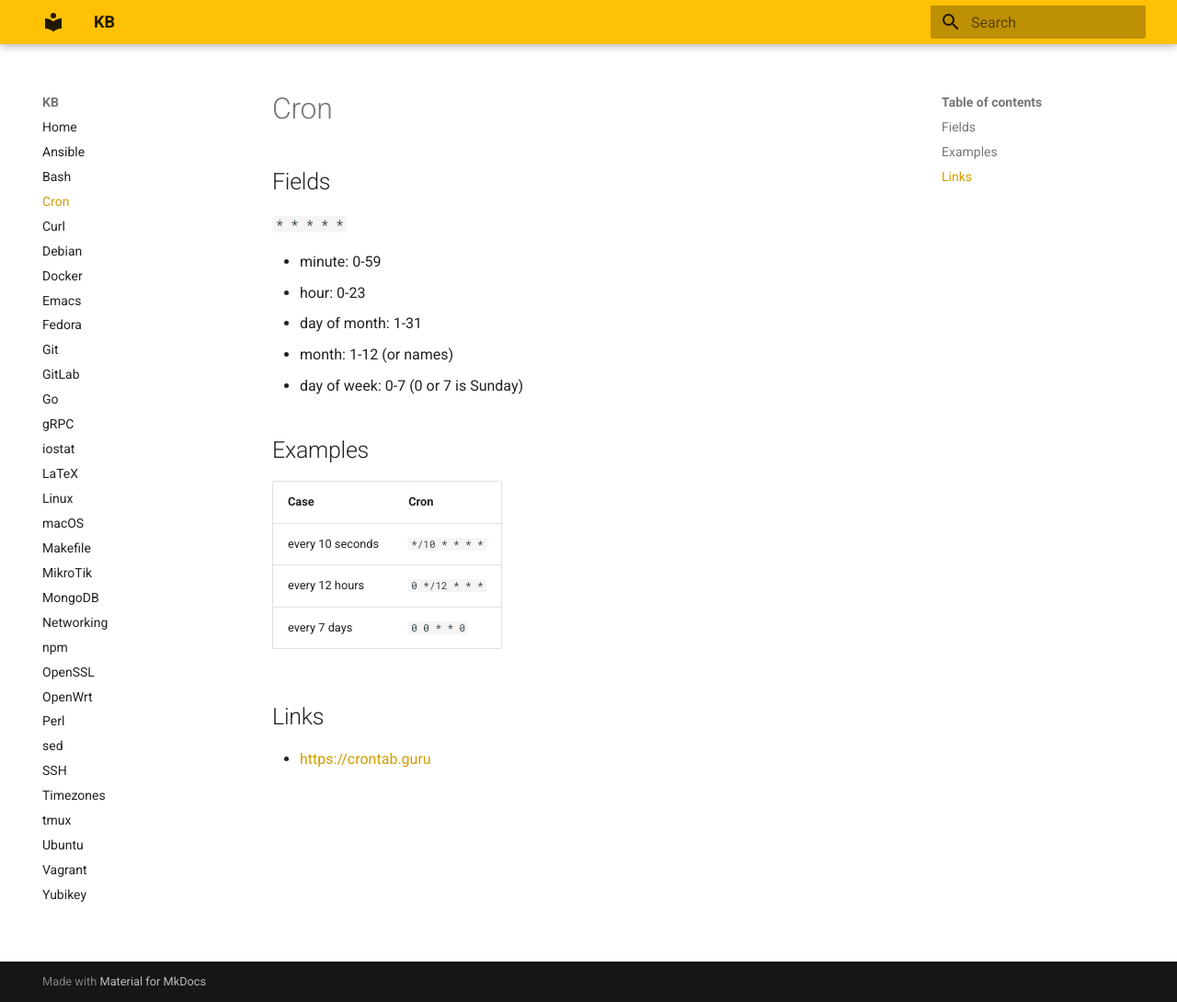
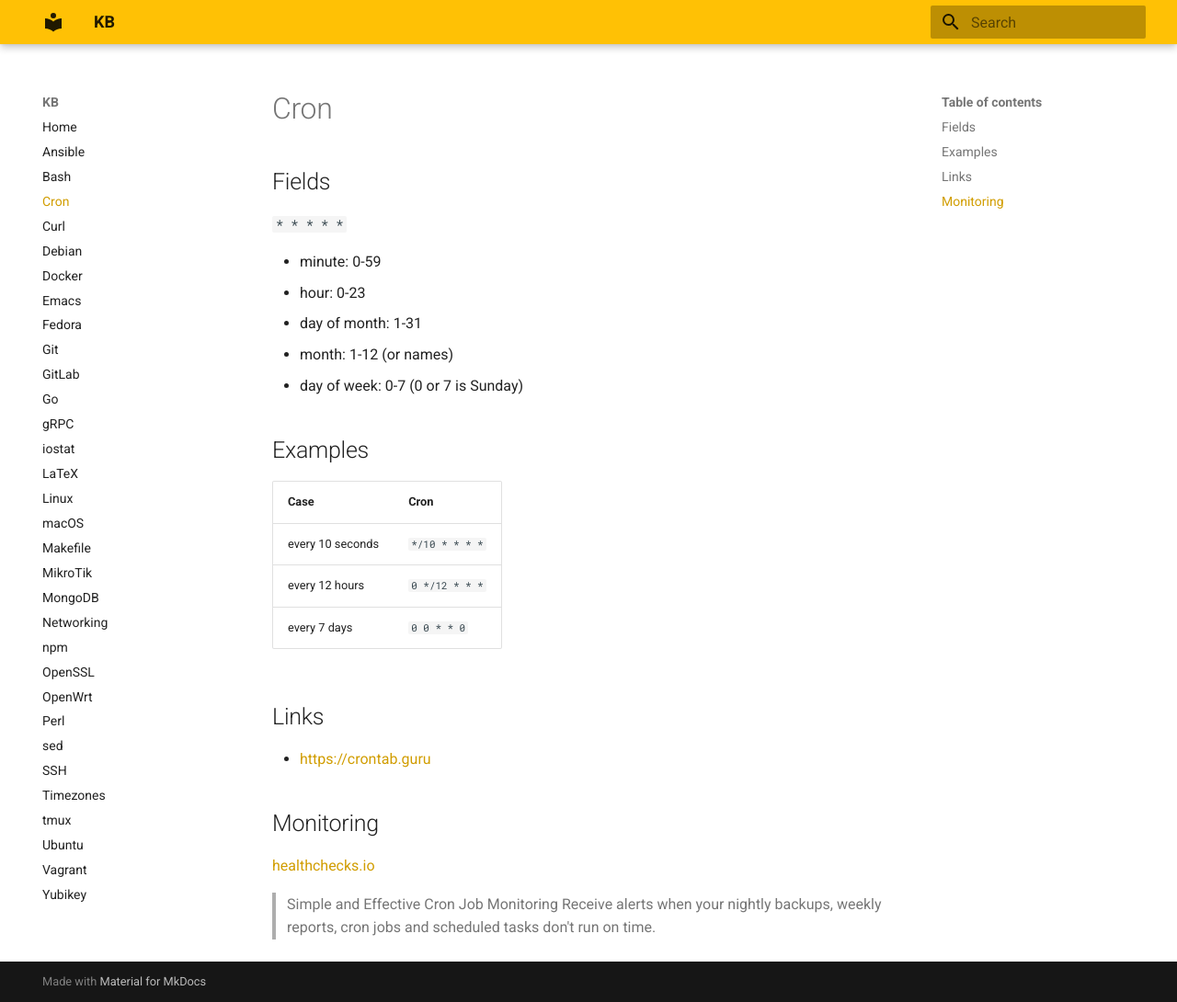
Before and after one commit to mbialon/kb, an MkDocs documentation site: the page built from docs/cron.md, in a window 1280 px wide and 1090 px high. Shown: the whole window at 92% size. Built offline with MkDocs 1.6.1 and Material for MkDocs 9.7.7, drawn with Linux system fonts in a browser that asks for light colours.

Commit message:
cron: add healthchecks.io

```diff
--- a/docs/cron.md
+++ b/docs/cron.md
@@ -21,3 +21,10 @@
 ## Links
 
 - [https://crontab.guru](https://crontab.guru)
+
+## Monitoring
+
+[healthchecks.io](https://healthchecks.io/)
+
+> Simple and Effective Cron Job Monitoring
+> Receive alerts when your nightly backups, weekly reports, cron jobs and scheduled tasks don't run on time.
```
